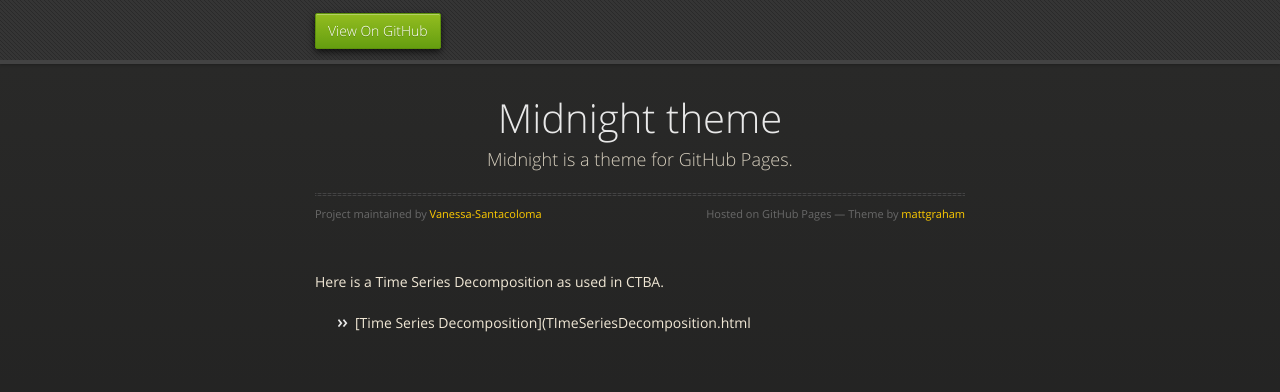
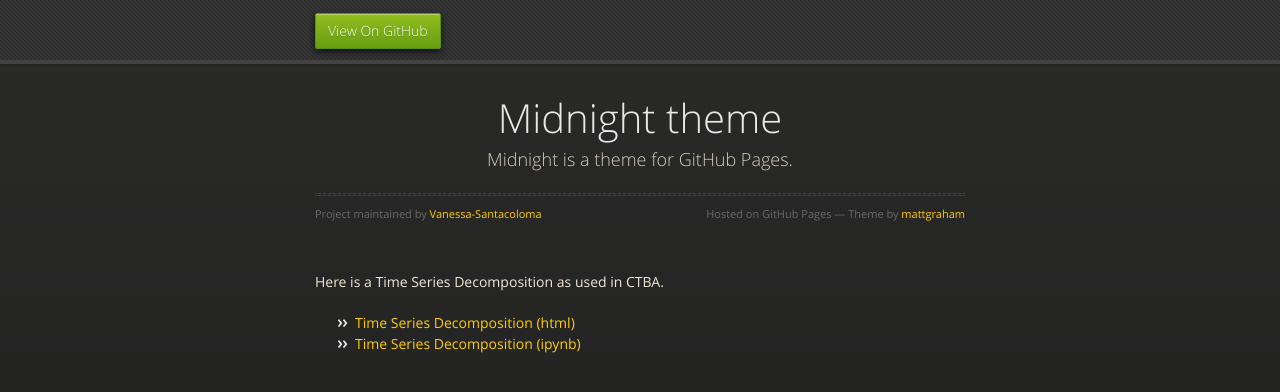
Before and after one commit to Vanessa-Santacoloma/Vanessa-Santacoloma.github.io, a Jekyll site: the page built from TimeSeries/index.md, in a window 1280 px wide. Shown: the top 392 px of the page. Built offline with Jekyll 4.4.1, drawn with Linux system fonts in a browser that asks for light colours; our own code applies the rules of GitHub Pages for plain Markdown files.

Commit message:
Update index.md

```diff
--- a/TimeSeries/index.md
+++ b/TimeSeries/index.md
@@ -4,4 +4,5 @@ description: Course Content
 ---
 
 Here is a Time Series Decomposition as used in CTBA.
-- [Time Series Decomposition](TImeSeriesDecomposition.html
+- [Time Series Decomposition (html)](TimeSeriesDecomposition.html)
+- [Time Series Decomposition (ipynb)](TimeSeriesDecomposition.ipynb)
```
